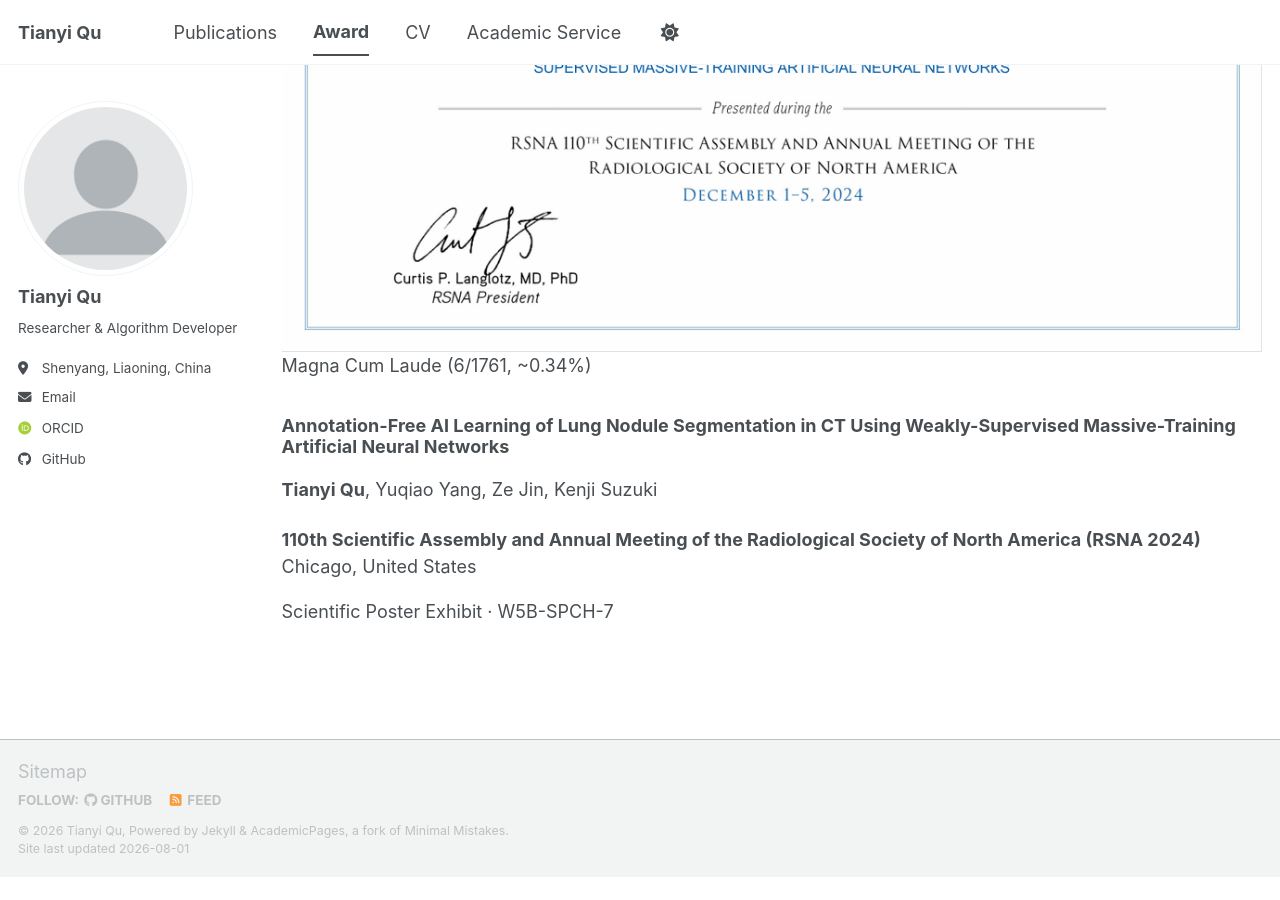
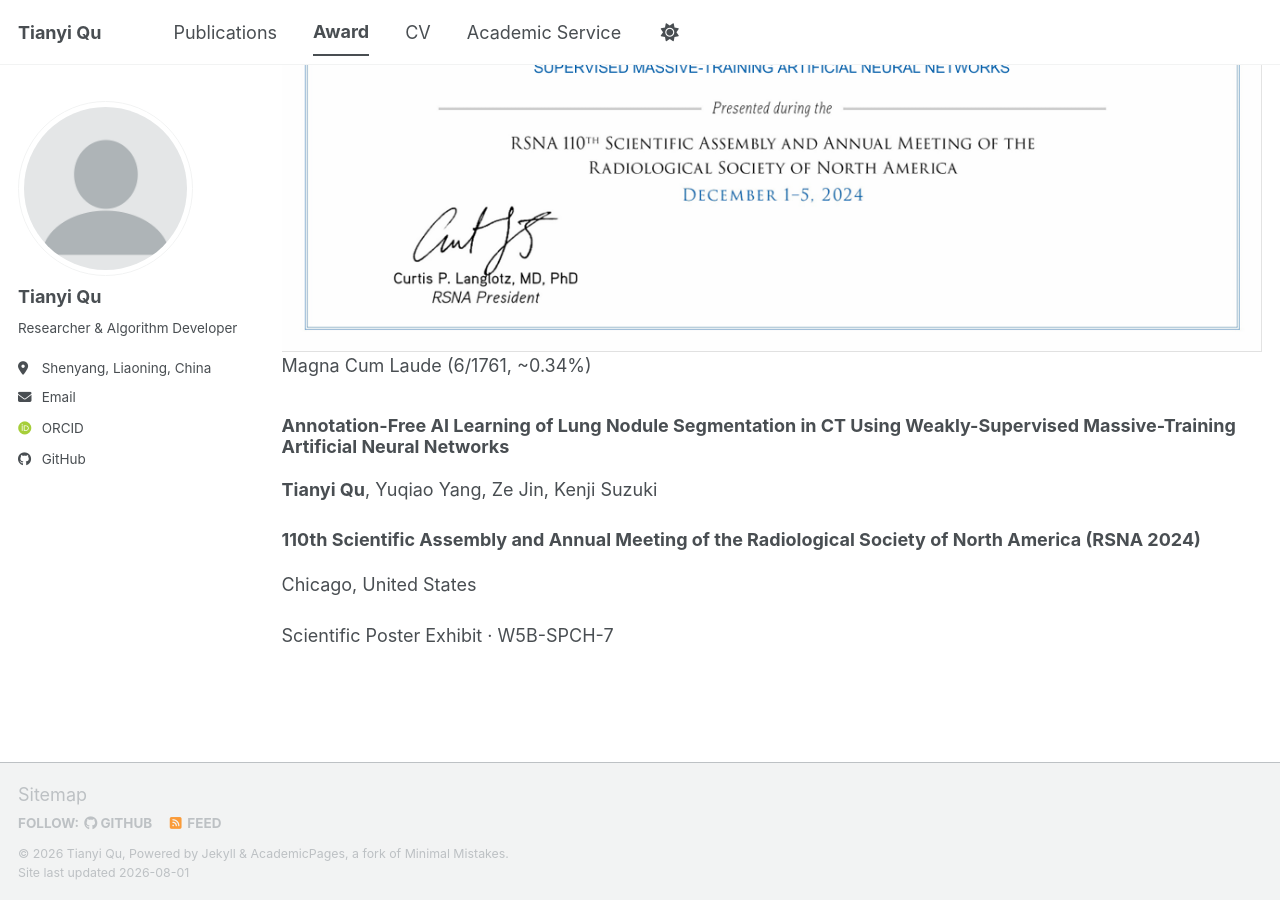
Before and after one commit to TQSAIS/tqsais.github.io, a Jekyll site: the page built from _pages/award.md, in a window 1280 px wide and 900 px high, scrolled down 654 px. Built offline with Jekyll 4.4.1, drawn with Linux system fonts in a browser that asks for light colours; some web fonts are replaced; a script bundle is joined from its source files by our own code; library files that are not in the unit come from our copies; before the commit the page ends 1531 px from its top, so only the background shows below that.

Commit message:
Update award-card.html

```diff
--- a/_includes/award-card.html
+++ b/_includes/award-card.html
@@ -26,10 +26,9 @@
     <div class="award-card__venue">
       <div>
         <strong>110th Scientific Assembly and Annual Meeting of the Radiological Society of North America (RSNA 2024)</strong>
-
-        <span>Chicago, United States</span>
       </div>
     </div>
+    <p class="award-card__note">Chicago, United States</p>
     <p class="award-card__note">Scientific Poster Exhibit · W5B-SPCH-7</p>
   </div>
 </article>
```
